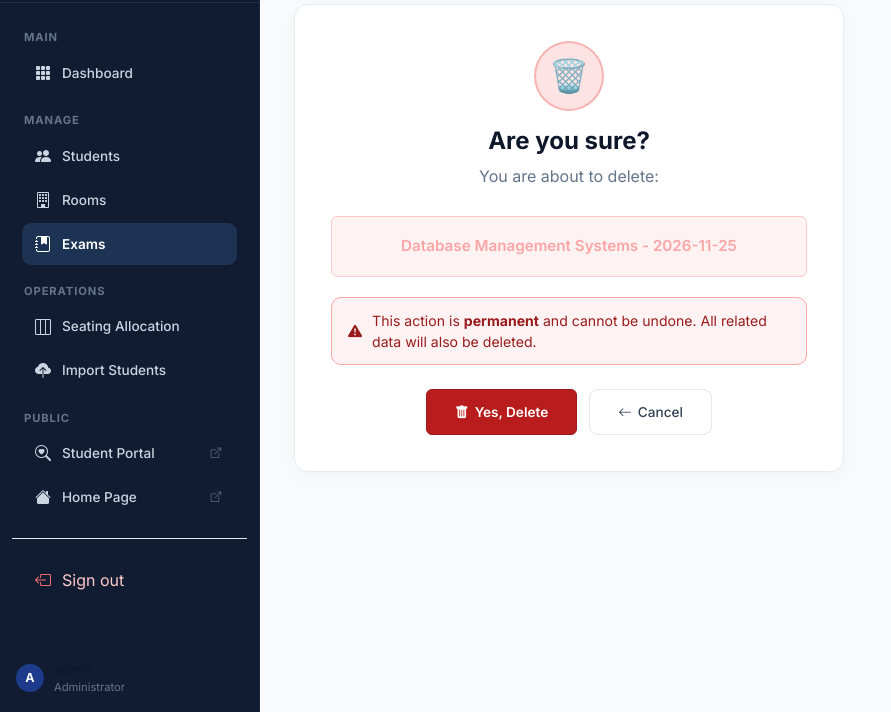
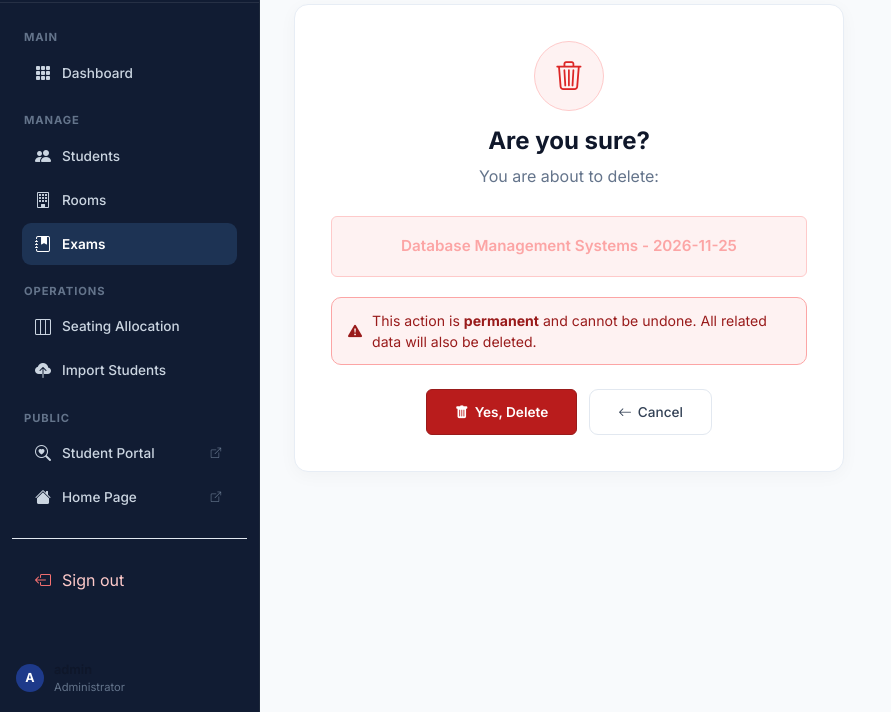
Before and after one commit to Ayan2612/exam-management-system, a Django app: page /exams/3/delete/ in a window 1280 px wide. Shown: the part 88-800 px from the top of the page, without its empty margins (0-891 px from the left). Run offline with Django 5.2, Linux system fonts and the light colour scheme; a user stored in the database is signed in; data comes from the database, SQL or seed files in the repository.

Commit message:
Replace decorative emoji with consistent institutional icons

```diff
--- a/templates/exams/confirm_delete.html
+++ b/templates/exams/confirm_delete.html
@@ -8,7 +8,7 @@
 <div style="max-width:550px">
   <div class="glass-card" style="padding:36px">
     <div style="text-align:center;margin-bottom:28px">
-      <div style="width:70px;height:70px;border-radius:50%;background:rgba(239,68,68,0.15);border:2px solid rgba(239,68,68,0.3);display:flex;align-items:center;justify-content:center;font-size:2rem;margin:0 auto 16px">🗑️</div>
+      <div style="width:70px;height:70px;border-radius:50%;background:#fef2f2;border:1px solid #fecaca;display:flex;align-items:center;justify-content:center;font-size:1.8rem;color:#dc2626;margin:0 auto 16px"><i class="bi bi-trash3"></i></div>
       <h4 style="color:var(--text-primary);font-weight:700;margin-bottom:8px">Are you sure?</h4>
       <p style="color:var(--text-muted)">You are about to delete:</p>
     </div>
```
